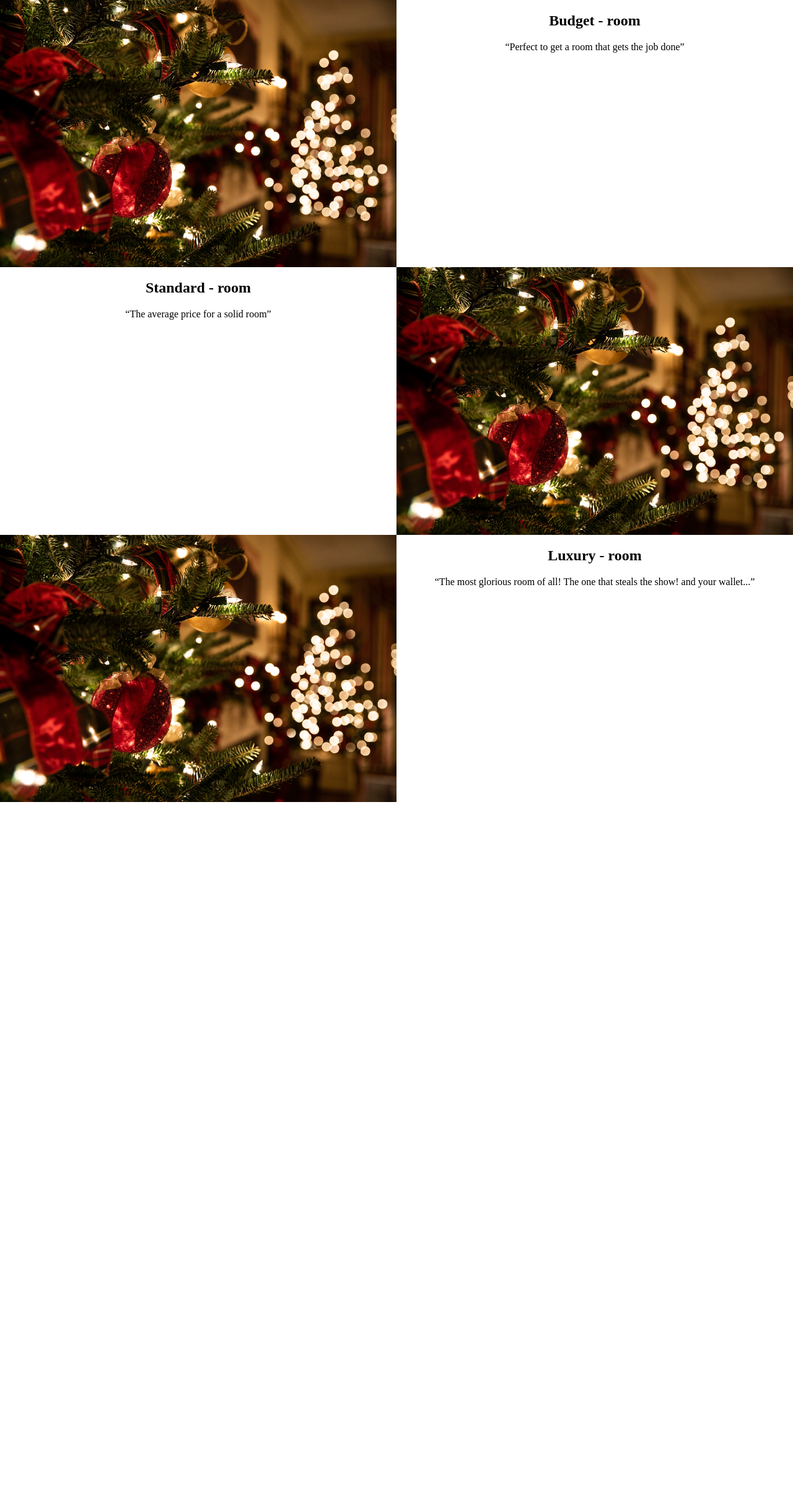
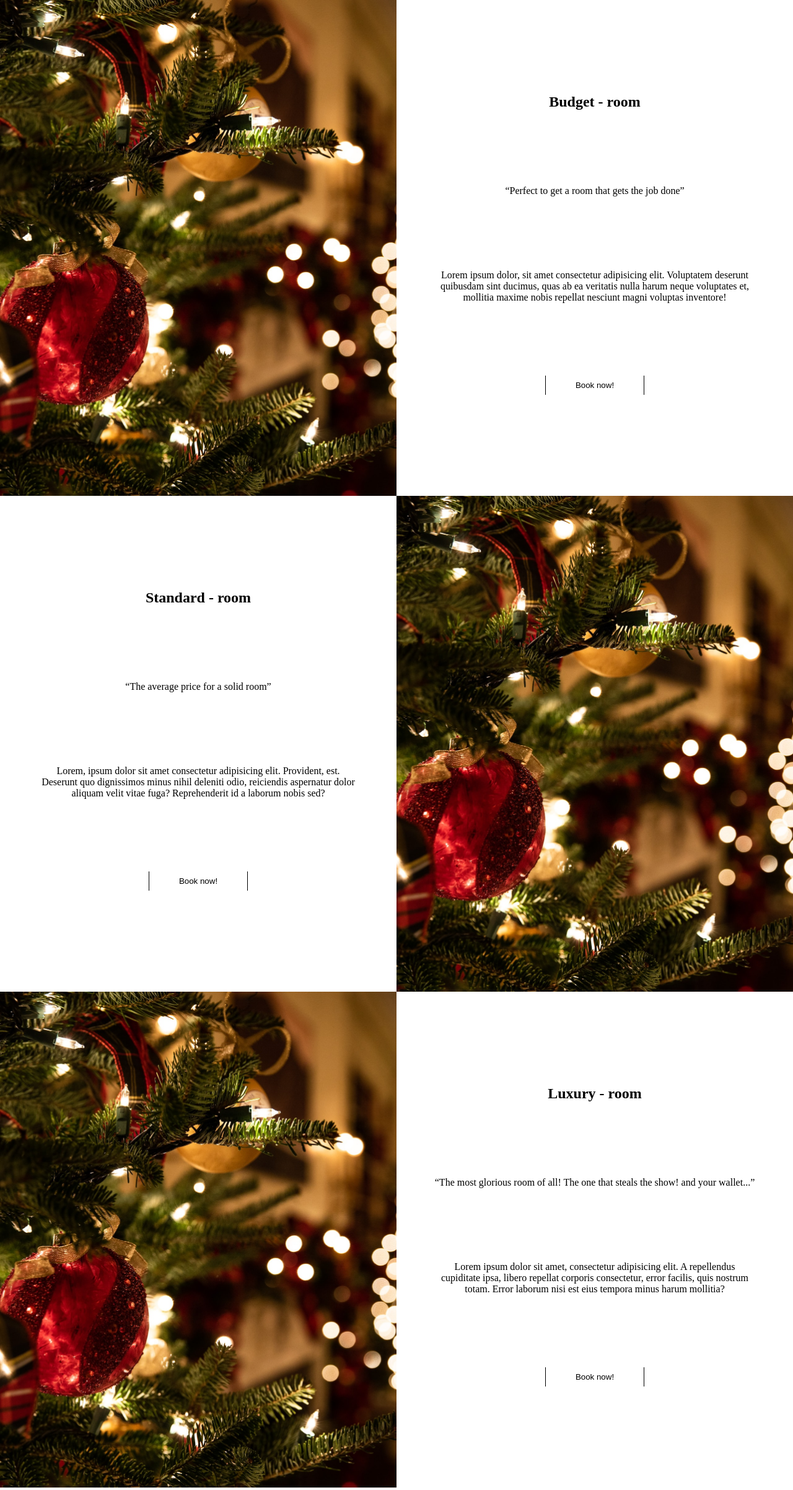
Before and after one commit to DanielssonThomas/yrgopelago-hotel, a PHP site: page / in a window 1280 px wide. Shown: the part 80-2484 px from the top of the page at 62% size. Before the commit the page ends 1374 px from the top, so only its background shows below. Run offline with PHP 8.4, Linux system fonts and the light colour scheme.

Commit message:
feat: add text, button and form display

```diff
--- a/CSS/main-hotells.css
+++ b/CSS/main-hotells.css
@@ -7,8 +7,8 @@ main {
 .hotel-container {
   display: grid;
   width: 100vw;
-  grid-template-columns: repeat(12, 1fr);
-  grid-template-rows: repeat(3, 1fr);
+  grid-template-columns: repeat(6, 1fr);
+  grid-template-rows: repeat(6, 1fr);
 }
 
 .budget-img img,
@@ -18,14 +18,8 @@ main {
   width: 100%;
 }
 
-.budget-img {
-  grid-column: span 6;
-}
-
-.standard-img {
-  grid-column: 7 / span 6;
-}
-
+.budget-img,
+.standard-img,
 .luxury-img {
   grid-column: span 6;
 }
@@ -38,15 +32,132 @@ main {
   align-items: center;
 }
 
+.budget-info-section,
+.standard-info-section,
+.luxury-info-section {
+  display: flex;
+  justify-content: space-around;
+  height: 100%;
+  text-align: center;
+  grid-column: span 6;
+}
+
+.budget-info-section p,
+.standard-info-section p,
+.luxury-info-section p {
+  width: calc(100% - 8rem);
+}
+
 .budget-info-section {
-  grid-column: 7 / span 6;
+  grid-row: 2;
 }
 
 .standard-info-section {
-  grid-column: 1 / span 6;
-  grid-row: 2;
+  grid-row: 4;
 }
 
 .luxury-info-section {
-  grid-column: 7 / span 6;
+  grid-row: 6;
 }
+
+.book-btn {
+  background-color: transparent;
+  border: 1px solid black;
+  cursor: pointer;
+  border-radius: 1rem;
+  padding: 0.5rem;
+}
+
+@media screen and (min-width: 768px) {
+  .hotel-container {
+    display: grid;
+    width: 100vw;
+    grid-template-columns: repeat(12, 1fr);
+    grid-template-rows: repeat(3, 100vh);
+  }
+  .budget-img {
+    grid-column: span 6;
+  }
+
+  .standard-img {
+    grid-column: 7 / span 6;
+  }
+
+  .luxury-img {
+    grid-column: span 6;
+  }
+
+  .budget-info-section {
+    grid-column: 7 / span 6;
+    grid-row: 1;
+  }
+
+  .standard-info-section {
+    grid-column: 1 / span 6;
+    grid-row: 2;
+  }
+
+  .luxury-info-section {
+    grid-column: 7 / span 6;
+    grid-row: 3;
+  }
+
+  .budget-info-section,
+  .standard-info-section,
+  .luxury-info-section {
+    display: flex;
+    justify-content: space-around;
+    height: 40rem;
+    text-align: center;
+    align-self: center;
+  }
+
+  .budget-img img,
+  .standard-img img,
+  .luxury-img img {
+    object-fit: cover;
+    height: 100%;
+    width: 100%;
+  }
+
+  .book-btn {
+    position: relative;
+    border: none;
+    width: 10rem;
+    margin-bottom: 2rem;
+    overflow: hidden;
+    border-left: 1px solid black;
+    border-right: 1px solid black;
+    border-radius: 0;
+  }
+
+  .book-btn::before {
+    position: absolute;
+    content: '';
+    width: 10rem;
+    top: 0;
+    right: -10rem;
+    height: 1px;
+    background-color: black;
+    transition: right 0.5s ease;
+  }
+
+  .book-btn::after {
+    position: absolute;
+    content: '';
+    width: 10rem;
+    bottom: 0;
+    left: -10rem;
+    height: 1px;
+    background-color: black;
+    transition: left 0.5s ease;
+  }
+
+  .book-btn:hover::after {
+    left: 0;
+  }
+
+  .book-btn:hover::before {
+    right: 0;
+  }
+}
--- a/PHP/main-hotells.php
+++ b/PHP/main-hotells.php
@@ -6,6 +6,8 @@
         <section class="budget-info-section">
             <h2>Budget - room</h2>
             <q>Perfect to get a room that gets the job done</q>
+            <p>Lorem ipsum dolor, sit amet consectetur adipisicing elit. Voluptatem deserunt quibusdam sint ducimus, quas ab ea veritatis nulla harum neque voluptates et, mollitia maxime nobis repellat nesciunt magni voluptas inventore!</p>
+            <button class="book-btn">Book now!</button>
         </section>
 
         <div class="standard-img">
@@ -14,6 +16,8 @@
         <section class="standard-info-section">
             <h2>Standard - room</h2>
             <q>The average price for a solid room</q>
+            <p>Lorem, ipsum dolor sit amet consectetur adipisicing elit. Provident, est. Deserunt quo dignissimos minus nihil deleniti odio, reiciendis aspernatur dolor aliquam velit vitae fuga? Reprehenderit id a laborum nobis sed?</p>
+            <button class="book-btn">Book now!</button>
         </section>
 
         <div class="luxury-img">
@@ -22,6 +26,8 @@
         <section class="luxury-info-section">
             <h2>Luxury - room</h2>
             <q>The most glorious room of all! The one that steals the show! and your wallet...</q>
+            <p>Lorem ipsum dolor sit amet, consectetur adipisicing elit. A repellendus cupiditate ipsa, libero repellat corporis consectetur, error facilis, quis nostrum totam. Error laborum nisi est eius tempora minus harum mollitia?</p>
+            <button class="book-btn">Book now!</button>
         </section>
 
     </section>
--- a/index.php
+++ b/index.php
@@ -36,6 +36,7 @@ if (isset($_POST['room'], $_POST['arrivalDate'], $_POST['departureDate'])) {
   <link rel="stylesheet" href="CSS/typography.css" />
   <link rel="stylesheet" href="CSS/header.css" />
   <link rel="stylesheet" href="CSS/main-hotells.css" />
+  <link rel="stylesheet" href="CSS/booking.css" />
   <title>Christmas assignment</title>
 </head>
 
@@ -44,12 +45,10 @@ if (isset($_POST['room'], $_POST['arrivalDate'], $_POST['departureDate'])) {
   require(__DIR__ . '/PHP/header.php');
   require(__DIR__ . '/PHP/main-hotells.php');
   ?>
-
-
-  <main>
-
-  </main>
-  <!-- <form action="index.php" method="POST">
+  <div class="booking">
+    <div class="shadow"></div>
+    <section class="booking-container">
+      <form action="index.php" method="POST">
         <label for="rooms">Select room:</label>
 
         <select name="room">
@@ -62,8 +61,10 @@ if (isset($_POST['room'], $_POST['arrivalDate'], $_POST['departureDate'])) {
         <input type="date" name="departureDate" min="2023-01-01" max="2023-01-31">
         <br>
         <button type="submit">SUBMIT</button>
-  </form> -->
-
+      </form>
+    </section>
+  </div>
+  <script src="script.js"></script>
 </body>
 
 </html>
--- /dev/null
+++ b/script.js
@@ -0,0 +1,7 @@
+const bookingBtns = document.querySelectorAll('.book-btn');
+const bookingSection = document.querySelector('.booking');
+bookingBtns.forEach((e) => {
+  e.addEventListener('click', () => {
+    bookingSection.classList.toggle('booking-open');
+  });
+});
```
Also changed, not shown: CSS/booking.css (added, +29 -0 lines). Lines whose indentation alone changed are shown as unchanged.
